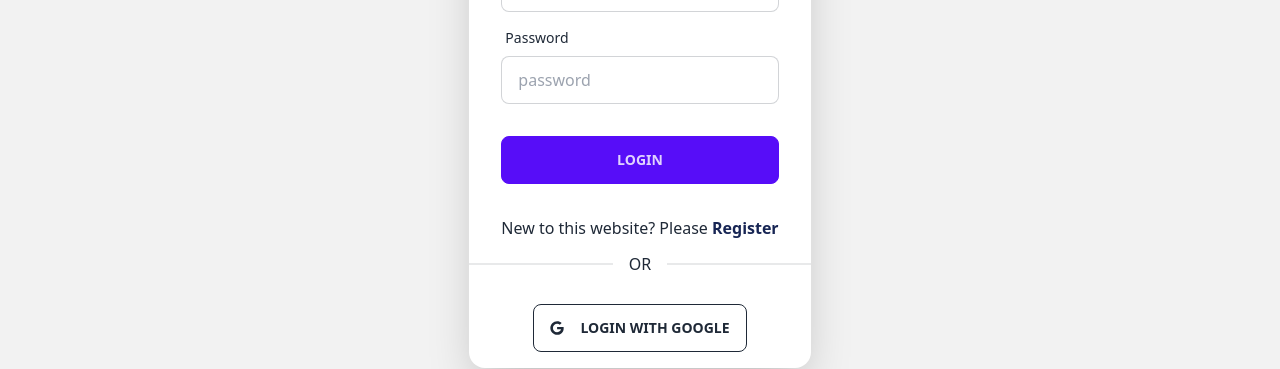
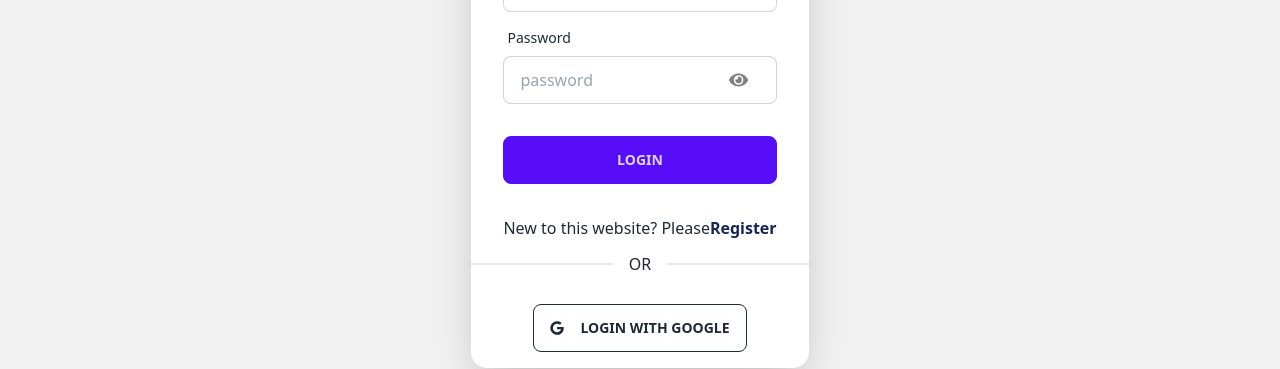
Before and after one commit to wd-ayesha/artistry-junction-client, a React (Vite) app: page /login in a window 1280 px wide. Shown: the part 300-669 px from the top of the page. Built offline with nearby package versions, Linux system fonts and the light colour scheme; no server answers.

Commit message:
hide/unhide the password

```diff
--- /dev/null
+++ b/src/pages/Login/Login.css
@@ -0,0 +1,9 @@
+.password-toggle-icon {
+    cursor: pointer;
+    position: absolute;
+    top: 39%;
+    right: 60px;
+    transform: translateY(-50%);
+    font-size: 1.2rem;
+    color: gray;
+  }
--- a/src/pages/Login/Login.jsx
+++ b/src/pages/Login/Login.jsx
@@ -1,17 +1,24 @@
-import { useContext } from "react";
+import { useContext, useState } from "react";
 import { useForm } from "react-hook-form";
 import { Link } from "react-router-dom";
 import { AuthContext } from "../../providers/AuthProvider";
-import { FaGoogle } from 'react-icons/fa';
+import { FaGoogle, FaEye, FaEyeSlash } from "react-icons/fa";
+import "./Login.css";
 
 const Login = () => {
-    const { register, handleSubmit, formState: { errors } } = useForm();
-    const {logIn, googleLogIn} = useContext(AuthContext);
+  const [passwordVisible, setPasswordVisible] = useState(false);
 
-    const onSubmit = data => {
+  const {
+    register,
+    handleSubmit,
+    formState: { errors },
+  } = useForm();
+  const { logIn, googleLogIn } = useContext(AuthContext);
+
+  const onSubmit = (data) => {
     console.log(data);
     logIn(data.email, data.password)
-        .then(result => {
+      .then((result) => {
         const user = result.user;
         console.log(user);
       })
@@ -20,12 +27,16 @@ const Login = () => {
       });
   };
 
+  const togglePasswordVisibility = () => {
+    setPasswordVisible(!passwordVisible);
+  };
+
   const handleGoogleLogIn = () => {
     googleLogIn()
-      .then(result => {
+      .then((result) => {
         console.log(result.user);
       })
-      .catch(error =>  console.log(error));
+      .catch((error) => console.log(error));
   };
 
   return (
@@ -40,23 +51,52 @@ const Login = () => {
               <label className="label">
                 <span className="label-text">Email</span>
               </label>
-                <input type="email" {...register("email", { required: true })} name="email" placeholder="email" className="input input-bordered" />
-                {errors.email && <span className="text-red-700 pt-2">Email is required</span>}
+              <input
+                type="email"
+                {...register("email", { required: true })}
+                name="email"
+                placeholder="email"
+                className="input input-bordered"
+              />
+              {errors.email && (
+                <span className="text-red-700 pt-2">Email is required</span>
+              )}
             </div>
             <div className="form-control">
               <label className="label">
                 <span className="label-text">Password</span>
               </label>
-                <input type="password" {...register("password")} name="password" placeholder="password" className="input input-bordered" />
+              <input
+                type={passwordVisible ? "text" : "password"}
+                {...register("password")}
+                name="password"
+                placeholder="password"
+                className="input input-bordered"
+              />
+              <span className="password-toggle-icon" onClick={togglePasswordVisibility}>
+                {passwordVisible ? <FaEyeSlash /> : <FaEye />}
+              </span>
             </div>
             <div className="form-control mt-6">
               <input className="btn btn-primary" type="submit" value="Login" />
             </div>
           </form>
-            <div><p className="px-8">New to this website? Please <Link className="font-bold text-blue-950" to="/register">Register</Link></p></div>
+          <div>
+            <p className="px-8">
+              New to this website? Please
+              <Link className="font-bold text-blue-950" to="/register">
+                Register
+              </Link>
+            </p>
+          </div>
           <div className="divider">OR</div>
           <div className="text-center">
-            <button onClick={handleGoogleLogIn} className="btn btn-outline my-4"><FaGoogle className="mr-2" /> Login with Google</button>
+            <button
+              onClick={handleGoogleLogIn}
+              className="btn btn-outline my-4"
+            >
+              <FaGoogle className="mr-2" /> Login with Google
+            </button>
           </div>
         </div>
       </div>
```
Lines whose indentation alone changed are shown as unchanged.
